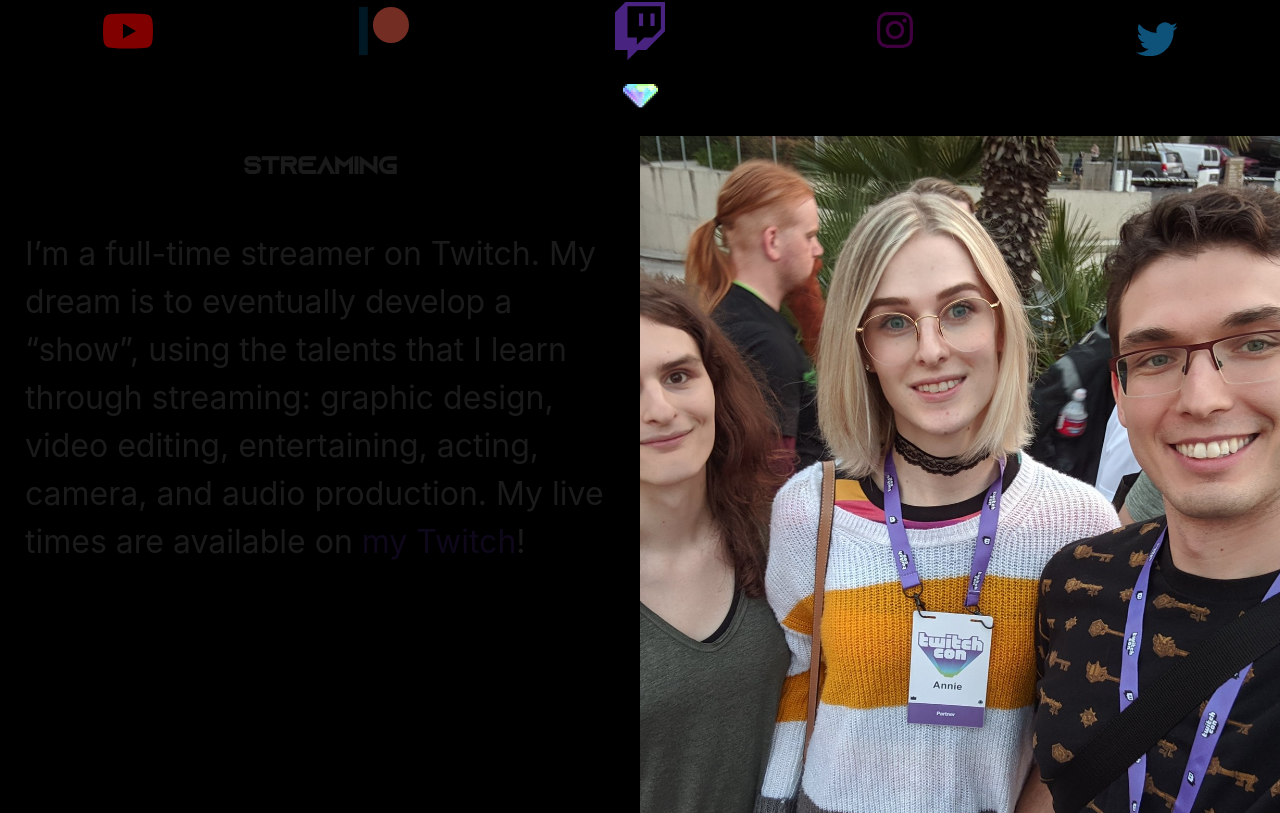
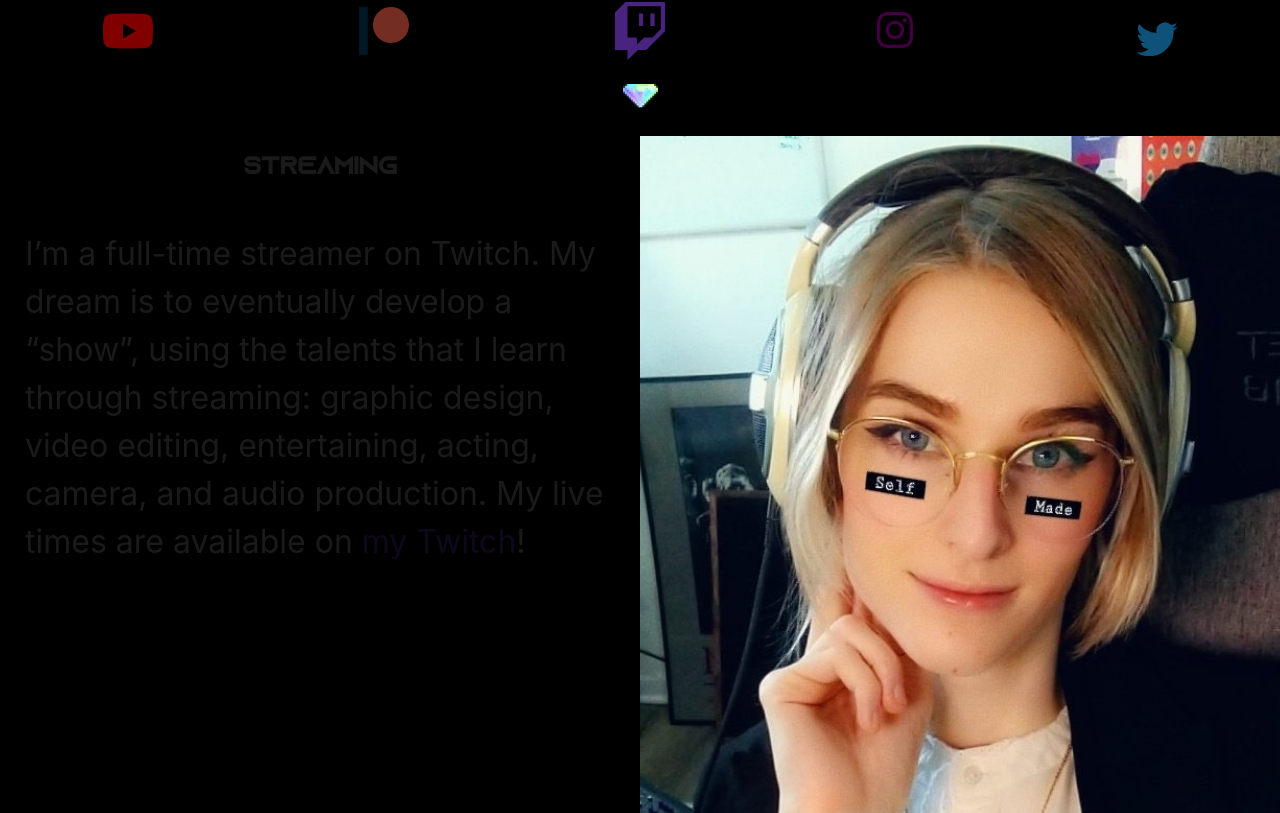
Before and after one commit to pbafff/annieroberts.tv, a React (Create React App) app in the folder app/: page / in a window 1280 px wide. Shown: the part 667-1480 px from the top of the page. Built offline with nearby package versions, Linux system fonts and the light colour scheme; no server answers.

Commit message:
updated image

```diff
--- a/app/src/pages/Home.js
+++ b/app/src/pages/Home.js
@@ -168,7 +168,7 @@ class Home extends Component {
                                     </p>
                                 </div>
                             </Parallax>
-                            <div className={"home-main-section-img"} style={{backgroundImage: 'url("IMG_20190930_234351.jpg")'}}/>
+                            <div className={"home-main-section-img"} style={{backgroundImage: 'url("image0.jpg")'}}/>
                         </section>
                         <section className={"home-main-section"}>
                             <Parallax className={'default-parallax'} y={[200, 0]} styleOuter={{pointerEvents: 'none', zIndex: '11'}}>
```
Also changed, not shown: app/public/image0.jpg (added), app/public/placeholder.jpg (deleted).
